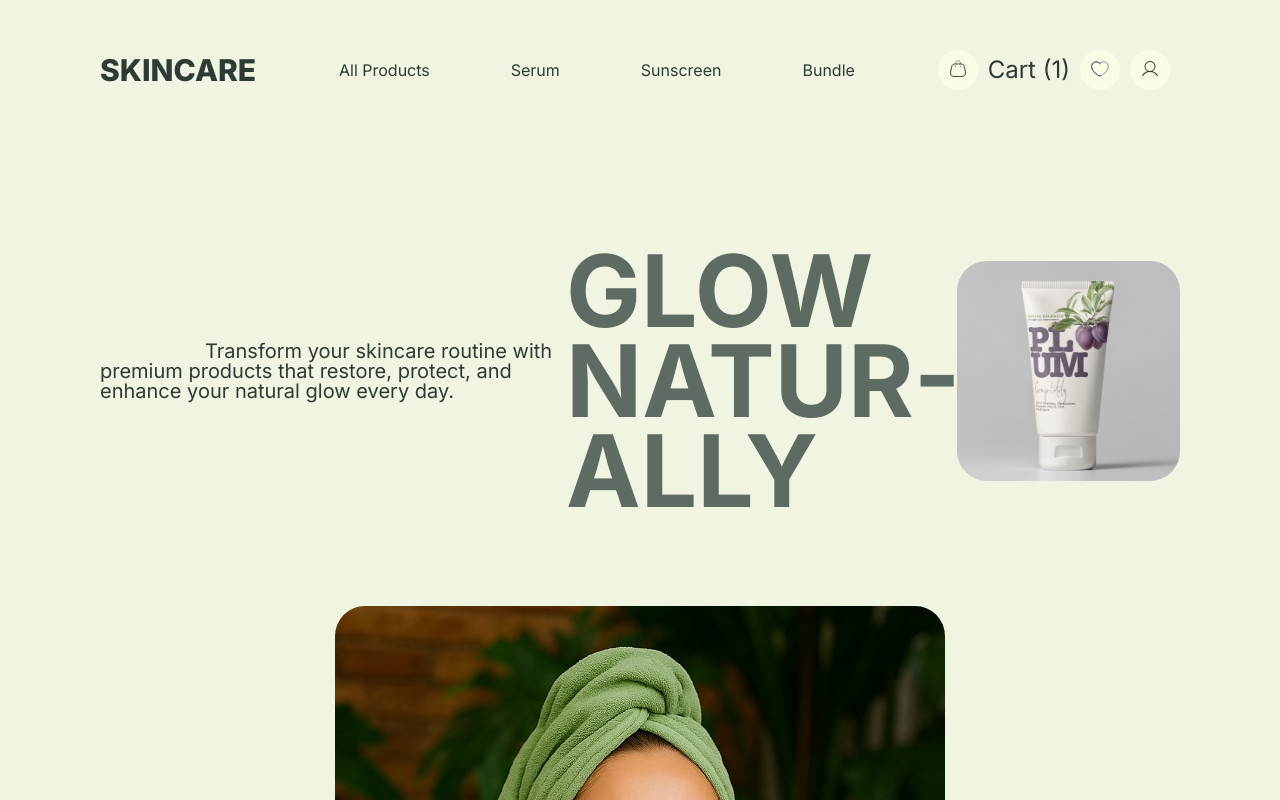
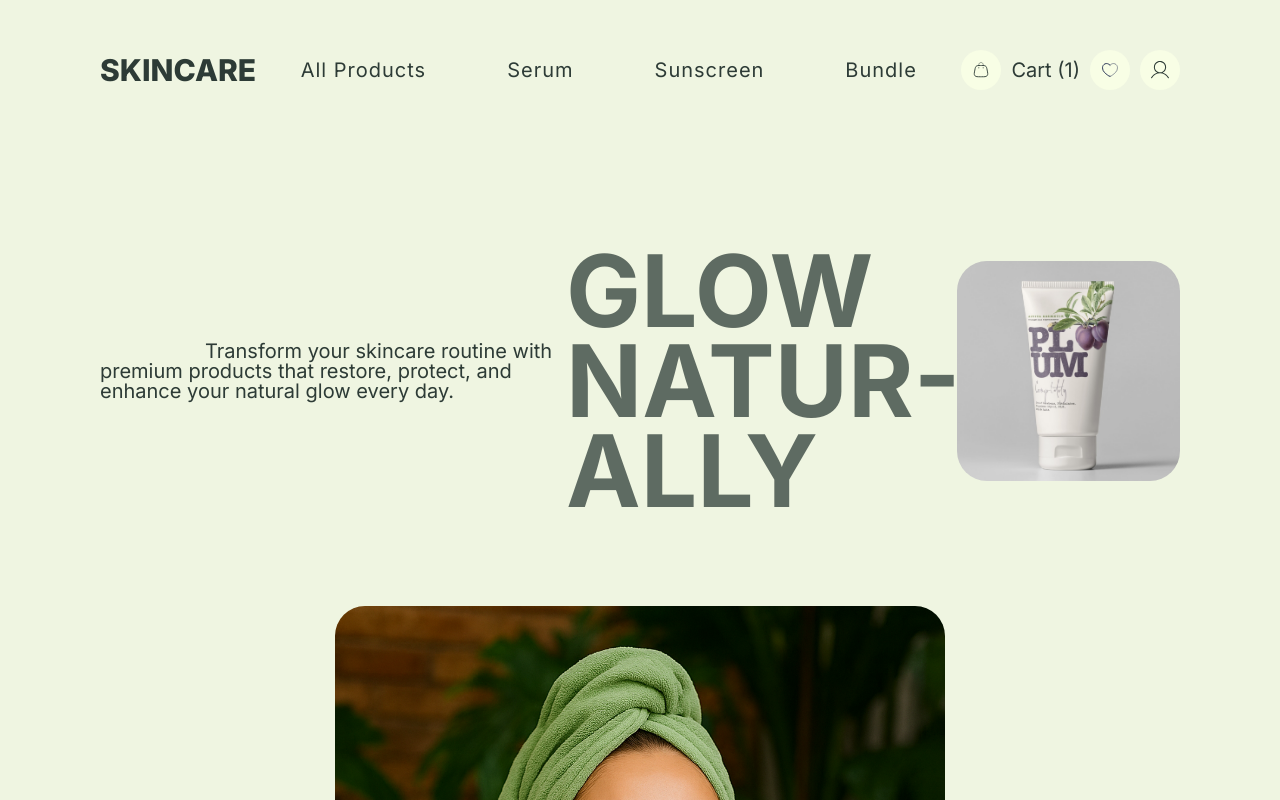
Before and after one commit to lokeshsattimsetti7/SixNine, a React (Create React App) app: page / in a window 1280 px wide. Shown: the top 800 px of the page. Built offline with nearby package versions, Linux system fonts and the light colour scheme.

Commit message:
Update Navbar.module.css

```diff
--- a/src/Components/Navbar/Navbar.module.css
+++ b/src/Components/Navbar/Navbar.module.css
@@ -5,14 +5,14 @@
     align-items: center;
     justify-content: space-between;
     background-color: #EFF5E1;
+    flex-wrap: wrap;
+    position: relative;
 }
 
 .SectionOne h1 {
     font-family: "Inter", sans-serif;
     font-weight: 800;
     font-size: 30px;
-    line-height: 100%;
-    letter-spacing: 0%;
     text-transform: uppercase;
     color: #2D3B36;
 }
@@ -23,11 +23,11 @@
     list-style: none;
     font-family: "Inter", sans-serif;
     font-weight: 400;
-    size: 20px;
-    text-decoration: none;
-    line-height: 100%;
-    letter-spacing: 5%;
+    font-size: 20px;
+    letter-spacing: 0.05em;
     color: #2D3B36;
+    margin: 0;
+    padding: 0;
 }
 
 .SectionThree {
@@ -40,9 +40,7 @@
 .SectionThree h2 {
     font-family: "Inter", sans-serif;
     font-weight: 400;
-    size: 20px;
-    line-height: 100%;
-    letter-spacing: -5%;
+    font-size: 20px;
     color: #2D3B36;
 }
 
@@ -51,16 +49,94 @@
     background-color: #F8FEE5;
     width: 40px;
     height: 40px;
-    border-radius: 30px;
+    border-radius: 50%;
+    display: flex;
+    align-items: center;
+    justify-content: center;
+    cursor: pointer;
 }
+
+.SectionThree button img {
+    width: 18px;
+    height: 18px;
+}
+
+.Hamburger {
+    display: none;
+    flex-direction: column;
+    justify-content: space-between;
+    width: 28px;
+    height: 20px;
+    cursor: pointer;
+}
+
+.Hamburger span {
+    display: block;
+    height: 3px;
+    width: 100%;
+    background: #2D3B36;
+    border-radius: 5px;
+    transition: all 0.3s ease;
+}
+
+.Open span:nth-child(1) {
+    transform: rotate(45deg) translate(5px, 5px);
+}
+
+.Open span:nth-child(2) {
+    opacity: 0;
+}
+
+.Open span:nth-child(3) {
+    transform: rotate(-45deg) translate(6px, -6px);
+}
+
+.MobileMenu {
+    display: flex;
+    flex-direction: column;
+    gap: 20px;
+    position: absolute;
+    top: 70px;
+    left: 0;
+    width: 100%;
+    background-color: #EFF5E1;
+    padding: 20px;
+    text-align: center;
+    animation: slideDown 0.4s ease forwards;
+}
+
+.MobileMenu ul {
+    list-style: none;
+    padding: 0;
+    margin: 0;
+    font-size: 18px;
+    font-family: "Inter", sans-serif;
+    font-weight: 500;
+    color: #2D3B36;
+}
+
+.MobileMenu li {
+    padding: 10px 0;
+    border-bottom: 1px solid #ddd;
+}
+
+@keyframes slideDown {
+    from {
+        opacity: 0;
+        transform: translateY(-20px);
+    }
+
+    to {
+        opacity: 1;
+        transform: translateY(0);
+    }
+}
+
 
 @media (min-width: 320px) and (max-width:600px) {
     .MainSection {
-        padding: 30px 30px 98px 30px;
-    }
-
-    .SectionOne h1 {
-        font-size: 20px;
+        padding: 20px;
+        flex-direction: row;
     }
 
     .SectionTwo ul {
@@ -70,20 +146,25 @@
     .SectionThree h2 {
         display: none;
     }
+
+    .Hamburger {
+        display: flex;
+    }
 }
 
 @media (min-width: 601px) and (max-width:900px) {
     .MainSection {
-        padding: 40px 50px 0px;
+        padding: 40px 30px 0px;
+        justify-content: space-between;
     }
 
     .SectionOne h1 {
-        font-size: 25px;
+        font-size: 20px;
     }
 
     .SectionTwo ul {
-        gap: 30px;
-        size: 14px;
+        gap: 10px;
+        font-size: 12px;
     }
 
     .SectionThree h2 {
@@ -100,9 +181,21 @@
 
 @media (min-width: 901px) and (max-width:1200px) {
     .MainSection {
-        width: 100%;
         padding: 50px 50px 0px;
+    }
 
+    .SectionTwo ul {
+        display: flex;
+        gap: 31px;
+    }
+
+    .SectionOne h1 {
+        font-size: 25px;
+    }
+
+    .SectionTwo ul {
+        gap: 10px;
+        font-size: 18px;
     }
 
 }
```
